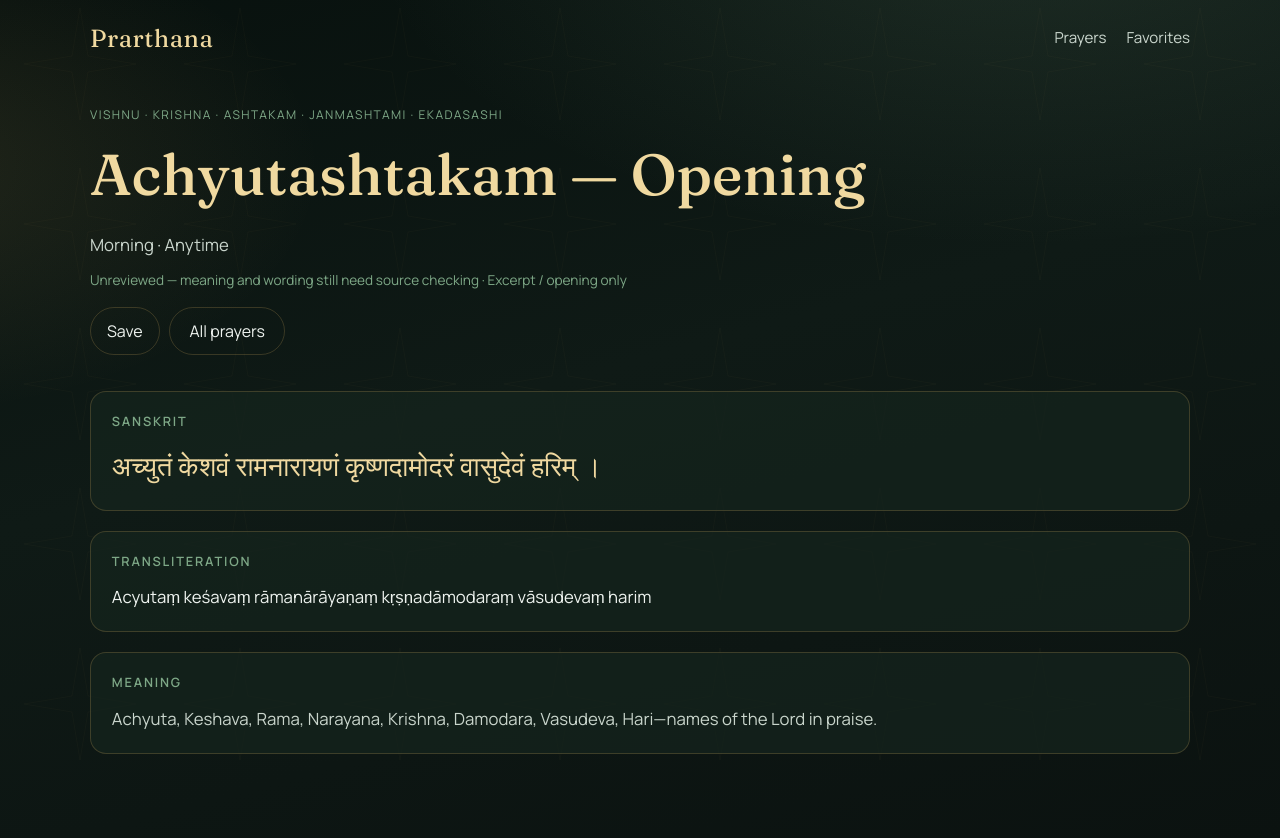
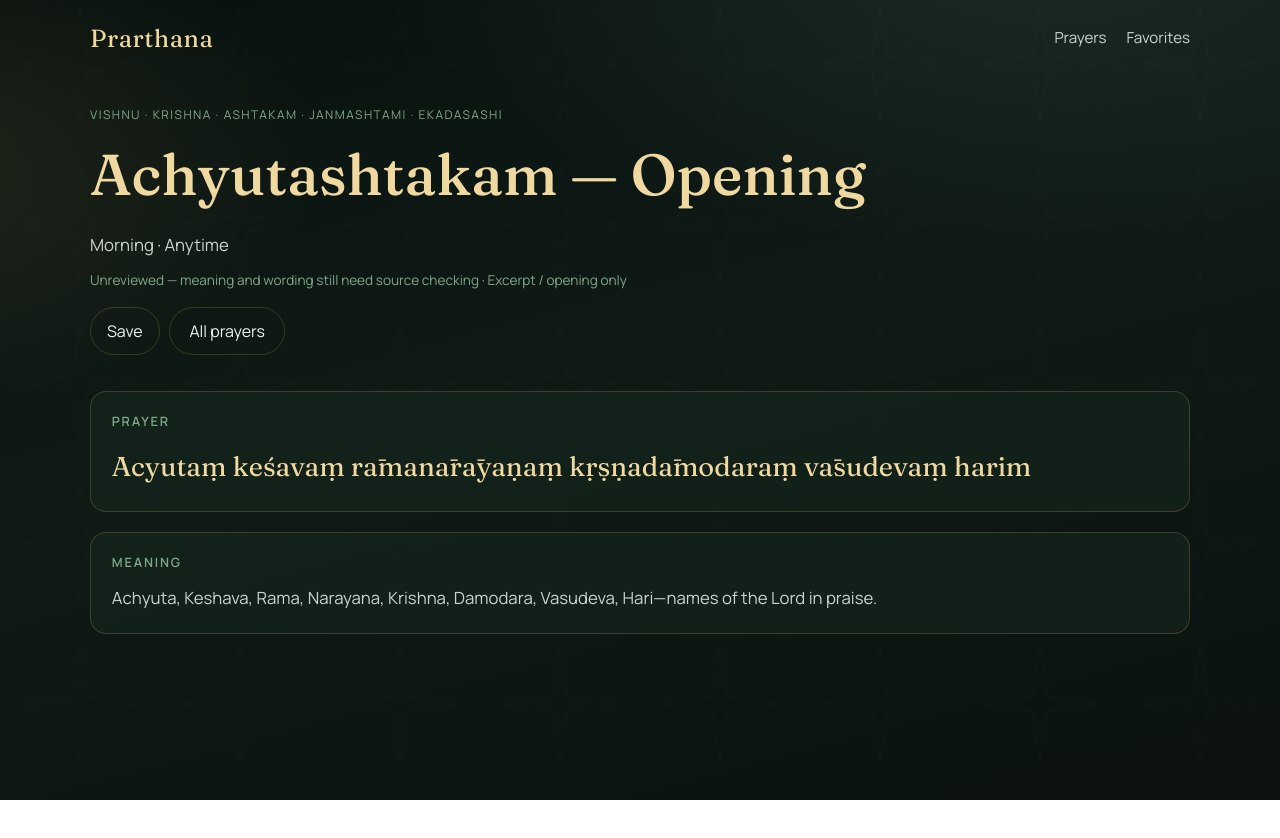
Before and after one commit to aprameyak/prarthana, a Next.js app: page /prayers/achutananda in a window 1280 px wide. After the commit the page ends 800 px from the top, so only its background shows below. Built offline with nearby package versions, Linux system fonts and the light colour scheme.

Commit message:
Publish prayer UI in Latin only — hide Devanagari from the site.

```diff
--- a/src/app/globals.css
+++ b/src/app/globals.css
@@ -327,6 +327,13 @@ a {
   font-size: 1.05rem;
 }
 
+.prayer-text {
+  font-family: var(--font-display), serif;
+  font-size: clamp(1.25rem, 2.5vw, 1.7rem);
+  line-height: 1.75;
+  color: var(--gold-soft);
+}
+
 .meaning {
   line-height: 1.7;
   color: var(--mist);
--- a/src/app/layout.tsx
+++ b/src/app/layout.tsx
@@ -19,7 +19,7 @@ export const metadata: Metadata = {
     template: "%s · Prarthana",
   },
   description:
-    "A quiet Sanatana Dharma prayer companion — mantras, stotras, and daily invocations with Sanskrit, transliteration, and meaning.",
+    "A quiet Sanatana Dharma prayer companion — mantras and verses in Latin transliteration with English meaning.",
 };
 
 export default function RootLayout({
--- a/src/app/page.tsx
+++ b/src/app/page.tsx
@@ -12,7 +12,7 @@ export default function HomePage() {
         <h1>Prarthana</h1>
         <p>
           Mantras, stotras, aartis, and verses across deities, occasions, and
-          festivals — with Sanskrit, transliteration, and meaning.
+          festivals — published in Latin script with English meaning.
         </p>
         <div className="cta-row">
           <Link href="/prayers" className="btn btn-primary">
--- a/src/app/prayers/[id]/page.tsx
+++ b/src/app/prayers/[id]/page.tsx
@@ -60,13 +60,8 @@ export default async function PrayerPage({
       </section>
 
       <section className="block">
-        <h2>Sanskrit</h2>
-        <p className="sanskrit">{prayer.sanskrit}</p>
-      </section>
-
-      <section className="block">
-        <h2>Transliteration</h2>
-        <p className="latin">{prayer.transliteration}</p>
+        <h2>Prayer</h2>
+        <p className="latin prayer-text">{prayer.transliteration}</p>
       </section>
 
       <section className="block">
--- a/src/data/types.ts
+++ b/src/data/types.ts
@@ -88,8 +88,8 @@ export type Completeness = (typeof COMPLETENESS)[number];
 
 /**
  * Hard rules for every prayer:
- * - `sanskrit` may use Devanagari (or other Indic script) and must be source-accurate
- * - `transliteration` MUST be Latin script and match the Sanskrit
+ * - `sanskrit` may use Devanagari (or other Indic script) for sourcing; never shown in the UI
+ * - `transliteration` MUST be Latin script, match the Sanskrit, and is what the app publishes
  * - `meaning` MUST be English in Latin script and faithful to the text
  * - Prefer `verified` only after human check + `source`
  * Never ship an entry missing transliteration or meaning.
```
Also changed, not shown: 2 other files (tests, documents, lock files or other folders).
